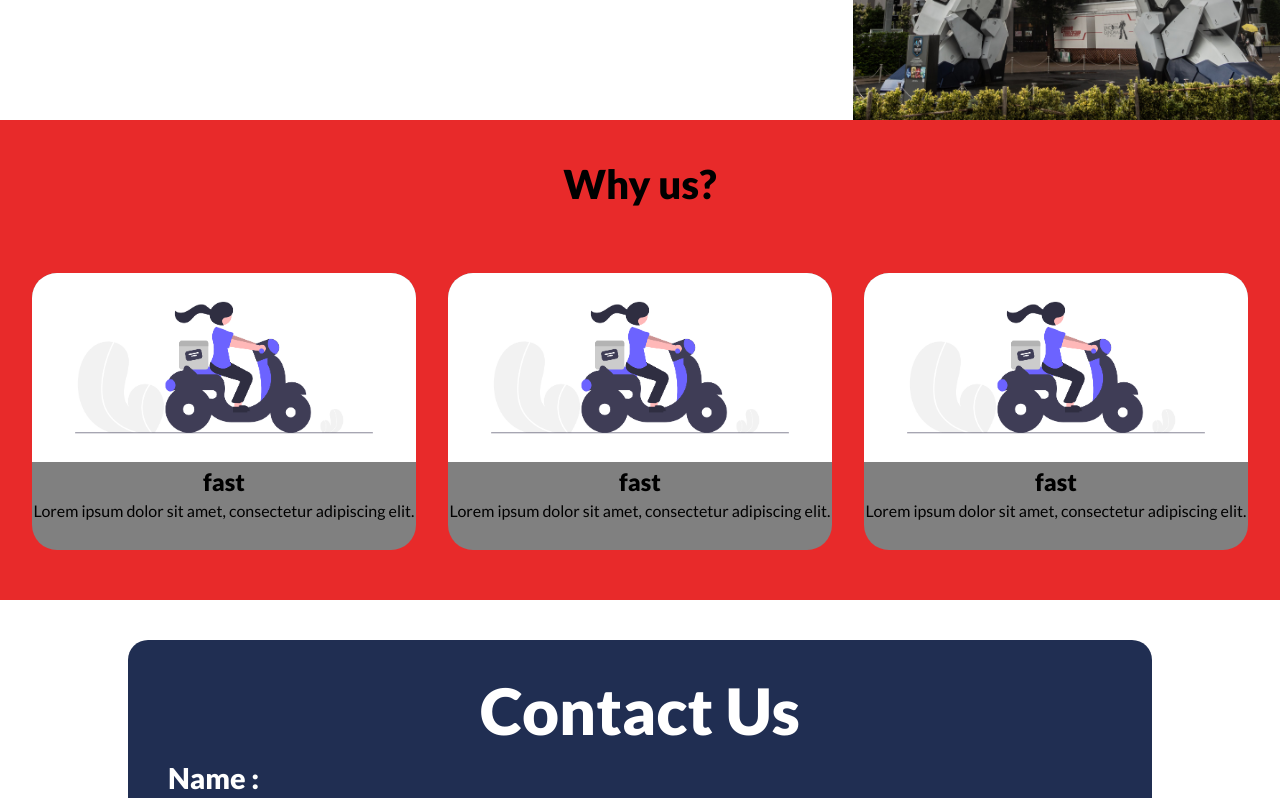
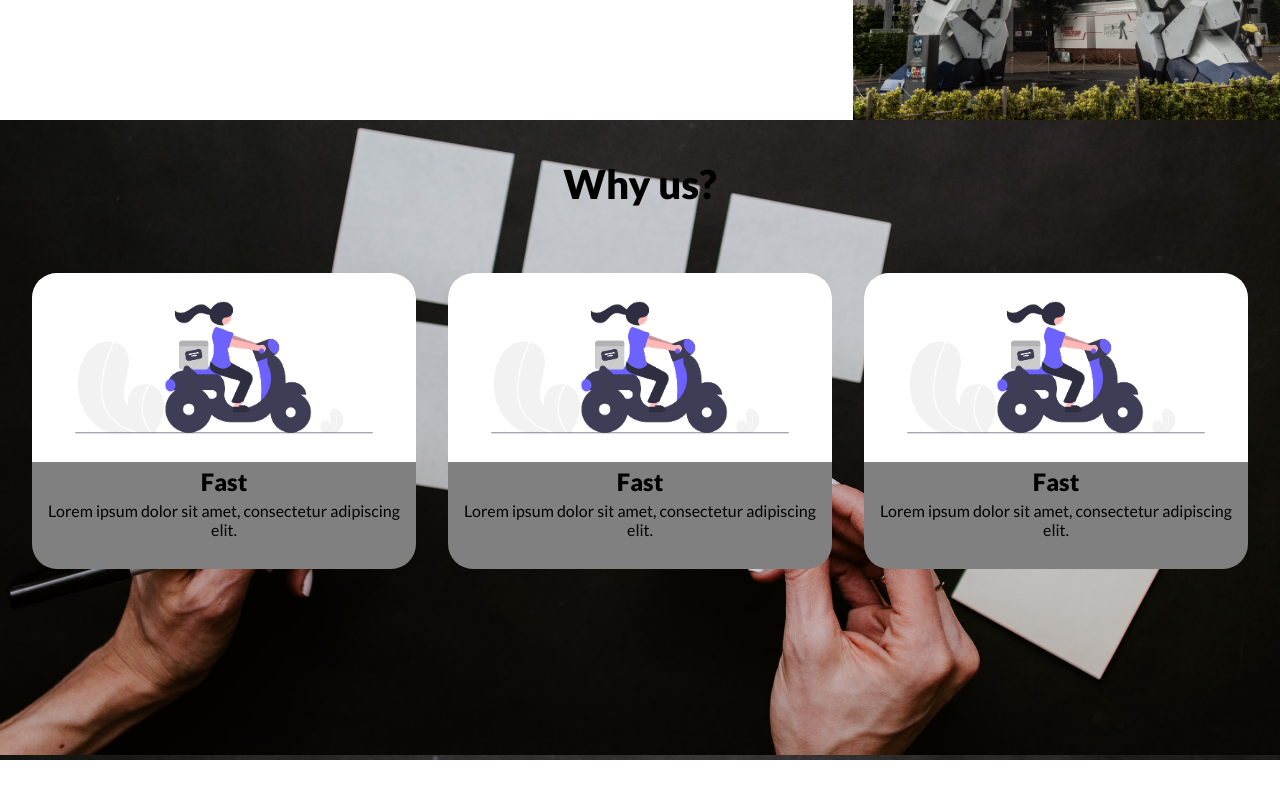
Before and after one commit to mrjiahoe/toy-land, a React (Create React App) app: page / in a window 1280 px wide. Shown: the part 1320-2118 px from the top of the page. Built offline with nearby package versions, Linux system fonts and the light colour scheme.

Commit message:
changed bg w/ media

```diff
--- a/src/components/Why/ServiceElements.js
+++ b/src/components/Why/ServiceElements.js
@@ -1,8 +1,25 @@
 import styled from "styled-components";
+import whybg from "../../images/whybg.jpg";
+import whybg2 from "../../images/whybg2.jpg";
 
 export const WhyContainer = styled.div`
-	box-shadow: 2px solid red;
-	background: #e82a2a;
+	background: url(${whybg});
+	object-fit: cover;
+	min-height: 80vh;
+	background-size: 100%;
+	background-position: right 0px bottom 5px;
+
+	/* @media screen and (max-width: 770px) {
+		height: auto;
+		background-size: 200%;
+		background-position: left 30% bottom 0;
+		background-repeat: no-repeat;
+	} */
+	@media screen and (max-width: 770px) {
+		background: url(${whybg2});
+		background-size: 150%;
+		background-repeat: no-repeat;
+	}
 `;
 
 export const WhyTitle = styled.h1`
@@ -19,10 +36,10 @@ export const WhyCardContainer = styled.div`
 	padding-bottom: 50px;
 
 	@media screen and (max-width: 1024px) {
-		grid-template-columns: repeat(1, 80vw);
+		grid-template-columns: repeat(1, 70vw);
 	}
 	@media screen and (max-width: 768px) {
-		grid-template-columns: repeat(1, 70vw);
+		grid-template-columns: repeat(1, 60vw);
 	}
 `;
 
@@ -41,20 +58,20 @@ export const WhyImage = styled.img`
 	border-radius: 25px 25px 0 0;
 
 	@media screen and (max-width: 1024px) {
-		width: 80vw;
+		width: 70vw;
 	}
 	@media screen and (max-width: 768px) {
-		width: 70vw;
+		width: 60vw;
 	}
 `;
 
 export const WhyHeading = styled.h2`
 	padding-top: 5px;
 	text-align: center;
+	text-transform: capitalize;
 `;
 
 export const WhyContent = styled.p`
-	padding-top: 5px;
-	padding-bottom: 30px;
+	padding: 5px 5px 30px 5px;
 	text-align: center;
 `;
```
Also changed, not shown: src/images/whybg.jpg (added), src/images/whybg2.jpg (added).
